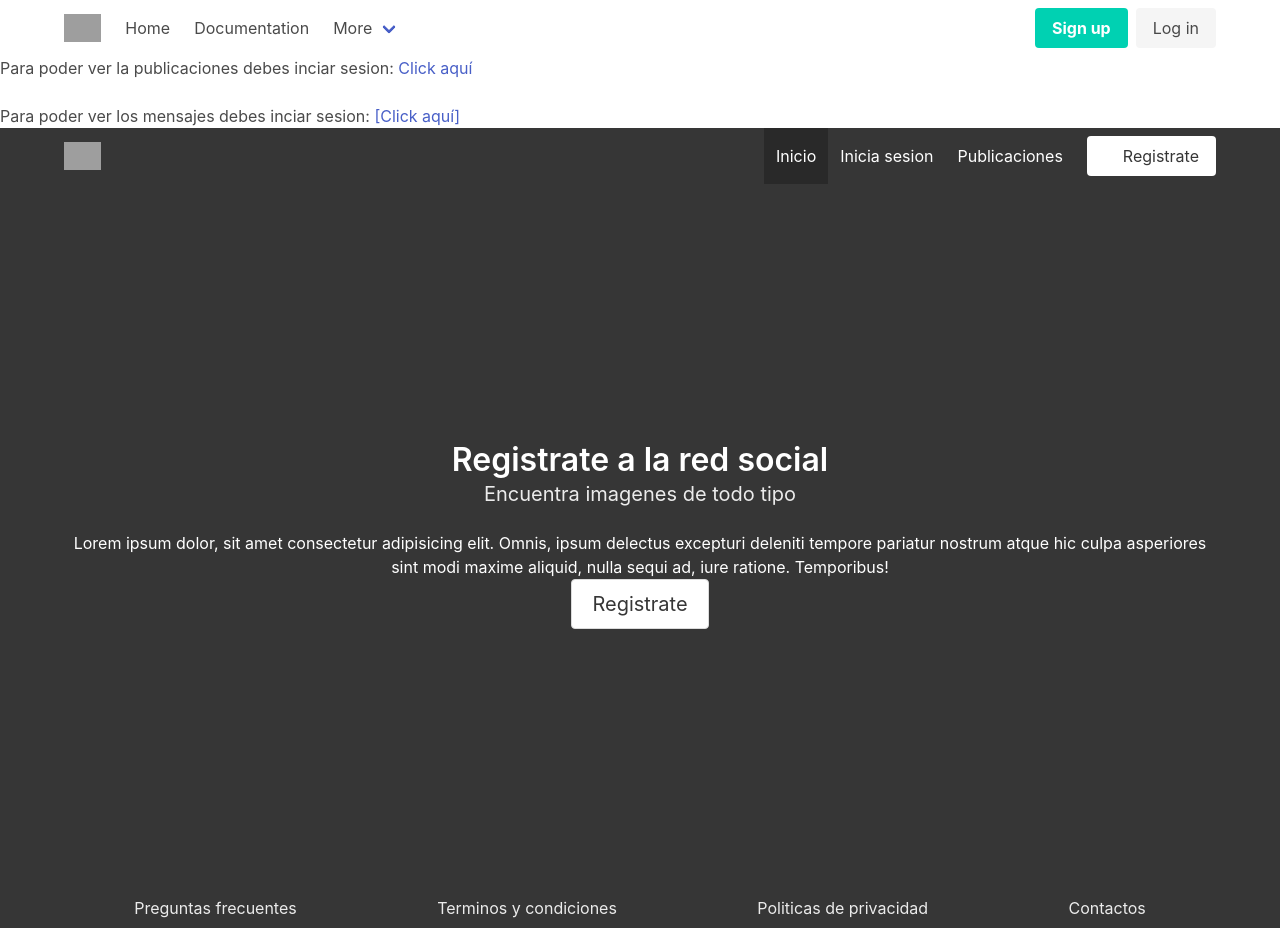
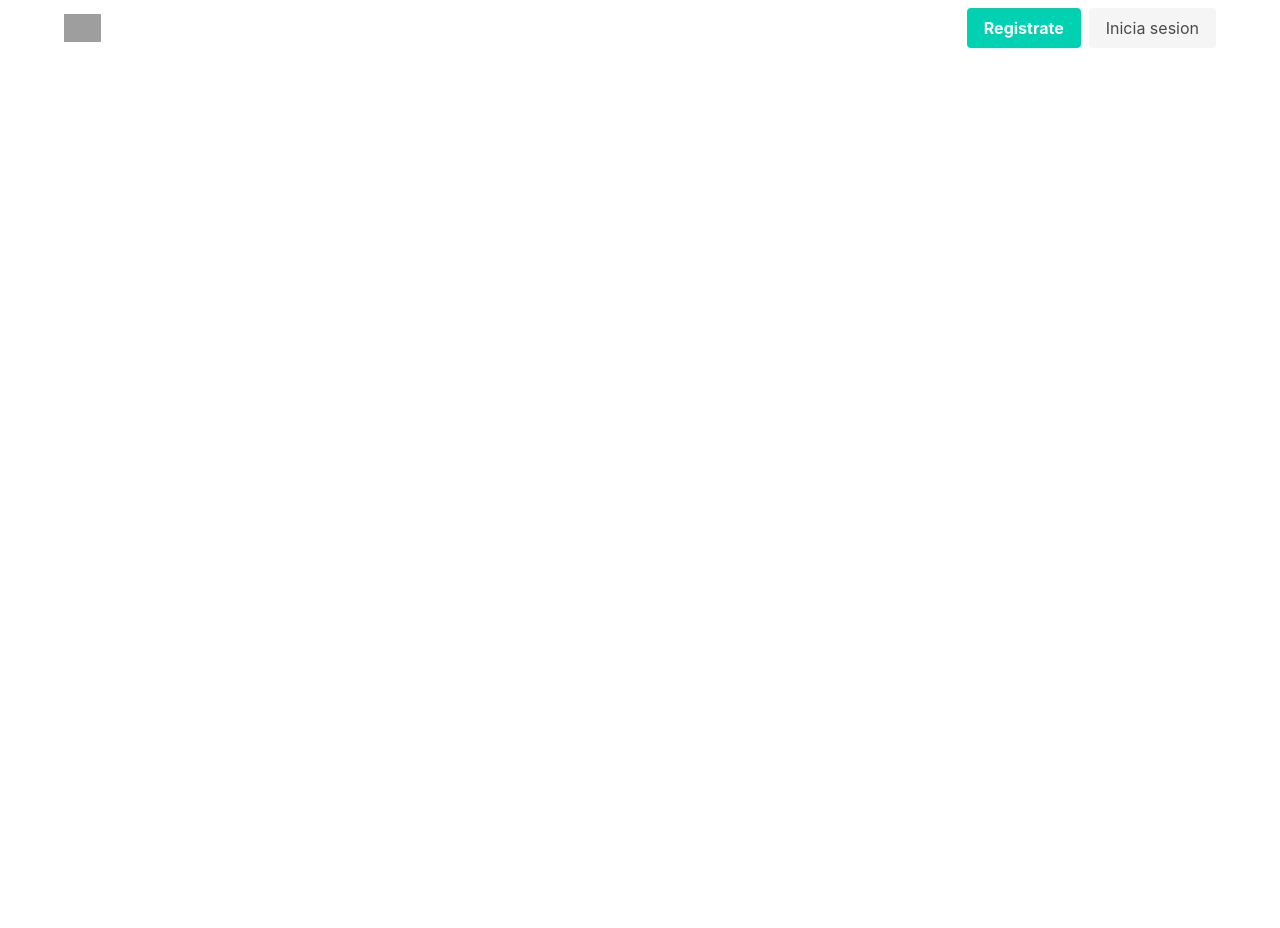
Before and after one commit to phoxBg/social-helostoma-temminckii, a Flask app: page / in a window 1280 px wide. After the commit the page ends 48 px from the top, so only its background shows below. Run offline with Flask 2, Linux system fonts and the light colour scheme; grey boxes are pictures that could not be loaded.

Commit message:
Add: Style navbar block

```diff
--- a/templates/index.html
+++ b/templates/index.html
@@ -1,89 +1,7 @@
 {% extends 'base.html' %}
 
-<!---->
+<!--block title-->
+{% block title %}{{ super() }}Bienvenido{% endblock title %}
 
-{% block title %}{{ super() }}Bienvenido{% endblock title %}
-<!---->
-
-{% block content %} {% if sesion_iniciada %}
-<p>Bienvenido</p>
-{% else %}
-<p>
-  Para poder ver la publicaciones debes inciar sesion:
-  <a href="/publicaciones">Click aquí</a>
-</p>
-<br />
-<p>
-  Para poder ver los mensajes debes inciar sesion:
-  <a href="/msg">[Click aquí]</a>
-</p>
-{% endif %}
-
-<section class="hero is-dark is-fullheight">
-  <!-- Hero head: will stick at the top -->
-  <div class="hero-head">
-    <header class="navbar">
-      <div class="container">
-        <div class="navbar-brand">
-          <a class="navbar-item">
-            <img
-              src="https://bulma.io/images/bulma-type-white.png"
-              alt="Logo"
-            />
-          </a>
-          <span class="navbar-burger" data-target="navbarMenuHeroC">
-            <span></span>
-            <span></span>
-            <span></span>
-          </span>
-        </div>
-        <div id="navbarMenuHeroC" class="navbar-menu">
-          <div class="navbar-end">
-            <a class="navbar-item is-active"> Inicio </a>
-            <a href="/ingreso" class="navbar-item"> Inicia sesion </a>
-            <a href="/publicaciones" class="navbar-item"> Publicaciones </a>
-            <span class="navbar-item">
-              <a href="/register" class="button is-dark is-inverted">
-                <span class="icon">
-                  <i class="fab fa-github"></i>
-                </span>
-                <span>Registrate</span>
-              </a>
-            </span>
-          </div>
-        </div>
-      </div>
-    </header>
-  </div>
-
-  <!-- Hero content: will be in the middle -->
-  <div class="hero-body">
-    <div class="container has-text-centered">
-      <p class="title">Registrate a la red social</p>
-      <p class="subtitle">Encuentra imagenes de todo tipo</p>
-      <p>
-        Lorem ipsum dolor, sit amet consectetur adipisicing elit. Omnis, ipsum
-        delectus excepturi deleniti tempore pariatur nostrum atque hic culpa
-        asperiores sint modi maxime aliquid, nulla sequi ad, iure ratione.
-        Temporibus!
-      </p>
-      <a href="/register" class="button is-medium">Registrate</a>
-    </div>
-  </div>
-
-  <!-- Hero footer: will stick at the bottom -->
-  <div class="hero-foot">
-    <nav class="tabs is-boxed is-fullwidth">
-      <div class="container">
-        <ul>
-          <li><a>Preguntas frecuentes</a></li>
-          <li><a>Terminos y condiciones</a></li>
-          <li><a>Politicas de privacidad</a></li>
-          <li><a>Contactos</a></li>
-        </ul>
-      </div>
-    </nav>
-  </div>
-</section>
-
-{% endblock content %}
+<!--block content-->
+{% block content %} {% endblock content %}
--- a/templates/navbar.html
+++ b/templates/navbar.html
@@ -22,33 +22,36 @@
     </div>
 
     <div id="navbarBasicExample" class="navbar-menu">
-      <div class="navbar-start">
-        <a class="navbar-item"> Home </a>
+      <div class="navbar-start"></div>
 
-        <a class="navbar-item"> Documentation </a>
-
+      <div class="navbar-end">
+        {% if sesion_iniciada %}
+        <a href="{{ url_for('publicacion') }}" class="navbar-item">
+          Publicaciones
+        </a>
         <div class="navbar-item has-dropdown is-hoverable">
-          <a class="navbar-link"> More </a>
+          <a class="navbar-link"> Username </a>
 
           <div class="navbar-dropdown">
-            <a class="navbar-item"> About </a>
-            <a class="navbar-item"> Jobs </a>
-            <a class="navbar-item"> Contact </a>
+            <a class="navbar-item"> Mensajes privados </a>
+            <a class="navbar-item"> Mi perfil </a>
+            <a class="navbar-item"> Editar perfil </a>
             <hr class="navbar-divider" />
-            <a class="navbar-item"> Report an issue </a>
+            <a class="navbar-item"> Cerrar sesion </a>
           </div>
         </div>
-      </div>
-
-      <div class="navbar-end">
+        {% else %}
         <div class="navbar-item">
           <div class="buttons">
-            <a class="button is-primary">
-              <strong>Sign up</strong>
+            <a href="{{ url_for('register') }}" class="button is-primary">
+              <strong>Registrate</strong>
             </a>
-            <a class="button is-light"> Log in </a>
+            <a href="{{ url_for('ingreso') }}" class="button is-light">
+              Inicia sesion
+            </a>
           </div>
         </div>
+        {% endif %}
       </div>
     </div>
   </div>
```
Also changed, not shown: templates/otro.html (added, +89 -0 lines).
